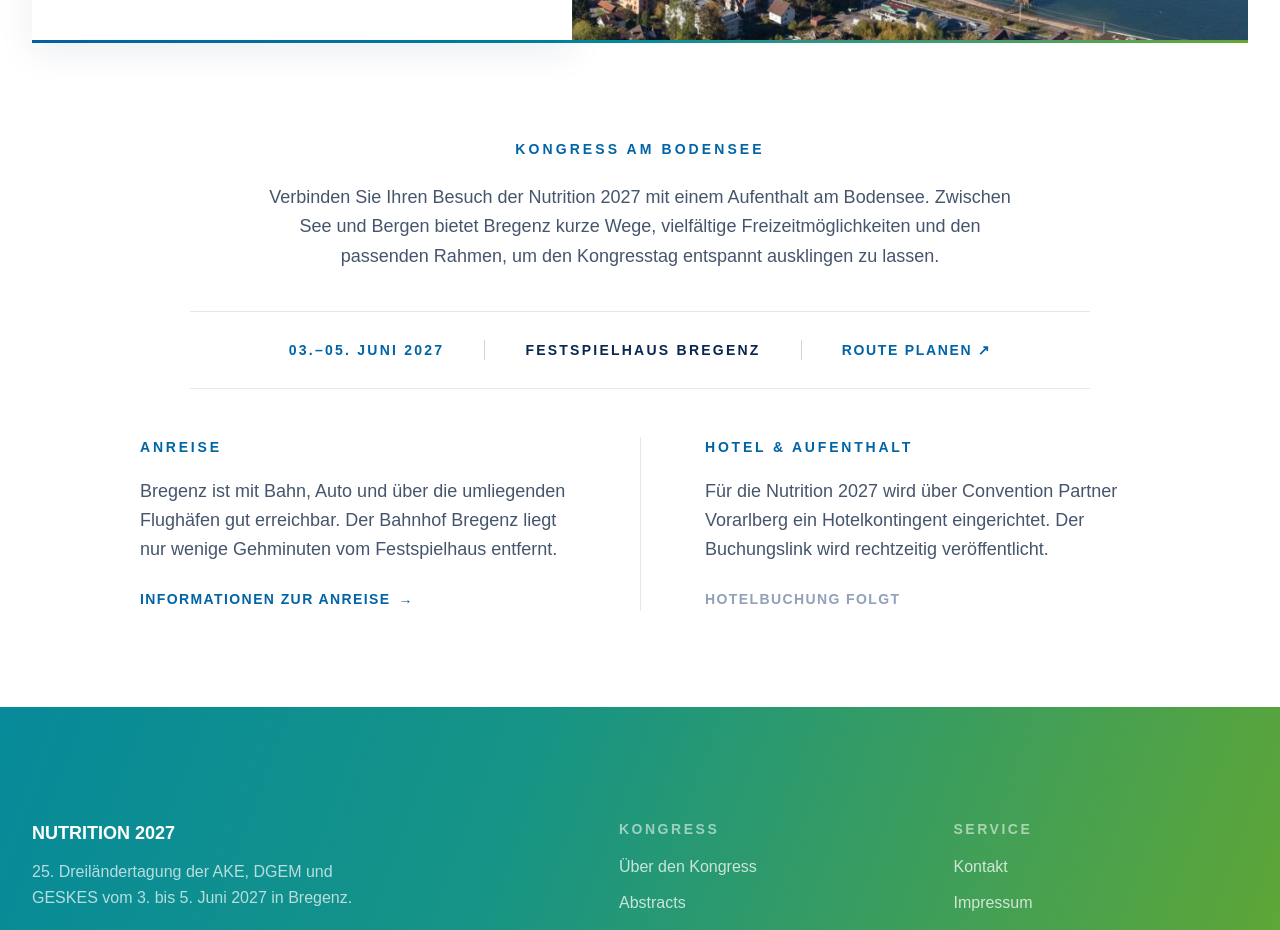
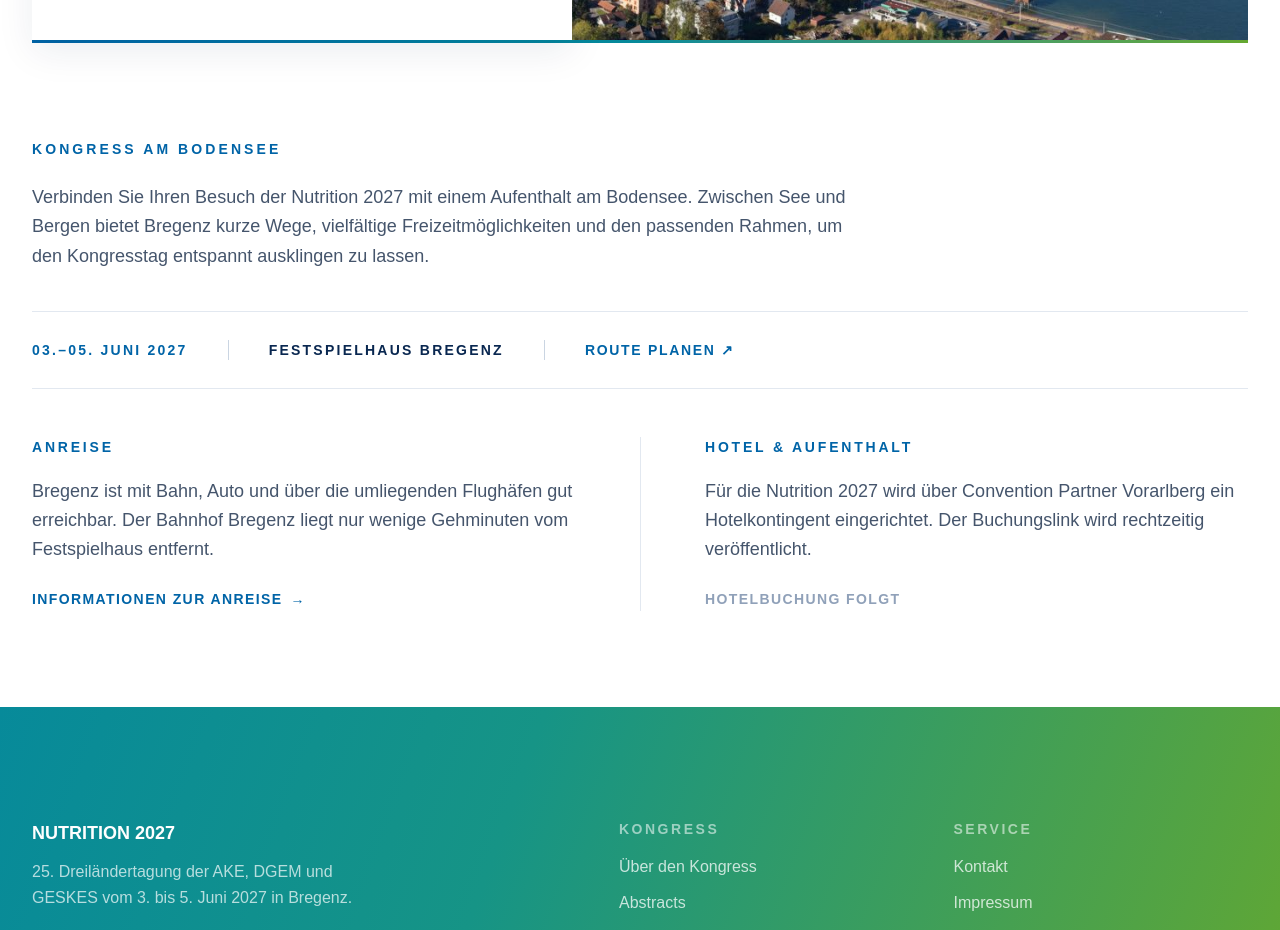
Before and after one commit to Gyoergy-tech/nutrition2027, a Next.js app: page /bregenz in a window 1280 px wide. Shown: the part 780-1710 px from the top of the page. Built offline with nearby package versions, Linux system fonts and the light colour scheme.

Commit message:
Refine layout alignment

```diff
--- a/components/BregenzInfo.tsx
+++ b/components/BregenzInfo.tsx
@@ -3,12 +3,12 @@
     <section className="bg-white">
       <div className="mx-auto max-w-[1536px] px-6 pb-20 pt-12 lg:px-8 lg:pb-24 lg:pt-14">
         {/* Intro */}
-        <div className="mx-auto max-w-[820px] text-center">
+        <div className="mx-auto max-w-[820px] text-center lg:mx-0 lg:max-w-[900px] lg:text-left">
           <p className="text-sm font-semibold uppercase tracking-[0.22em] text-[#0064a7]">
             Kongress am Bodensee
           </p>
 
-          <p className="mx-auto mt-6 max-w-[760px] text-lg leading-relaxed text-slate-600">
+          <p className="mx-auto mt-6 max-w-[760px] text-lg leading-relaxed text-slate-600 lg:mx-0 lg:max-w-[820px]">
             Verbinden Sie Ihren Besuch der Nutrition 2027 mit einem Aufenthalt
             am Bodensee. Zwischen See und Bergen bietet Bregenz kurze Wege,
             vielfältige Freizeitmöglichkeiten und den passenden Rahmen, um den
@@ -19,10 +19,11 @@
         {/* Datum / Veranstaltungsort / Route */}
         <div
           className="
-            mx-auto mt-10 flex max-w-[900px]
+            mt-10 flex
             flex-col items-center justify-center gap-5
             border-y border-slate-200 py-7 text-center
             md:flex-row md:gap-10
+            lg:justify-start lg:text-left
           "
         >
           <p className="text-sm font-semibold uppercase tracking-[0.16em] text-[#0064a7]">
@@ -59,14 +60,14 @@
         </div>
 
         {/* Anreise + Hotel */}
-        <div className="mx-auto mt-12 grid max-w-[1000px] gap-12 lg:grid-cols-2 lg:gap-0">
+        <div className="mt-12 grid gap-12 lg:grid-cols-2 lg:gap-0">
           {/* Anreise */}
           <div className="lg:pr-16">
             <p className="text-sm font-semibold uppercase tracking-[0.2em] text-[#0064a7]">
               Anreise
             </p>
 
-            <p className="mt-5 max-w-[480px] text-lg leading-relaxed text-slate-600">
+            <p className="mt-5 max-w-[560px] text-lg leading-relaxed text-slate-600">
               Bregenz ist mit Bahn, Auto und über die umliegenden Flughäfen gut
               erreichbar. Der Bahnhof Bregenz liegt nur wenige Gehminuten vom
               Festspielhaus entfernt.
@@ -99,10 +100,10 @@
               Hotel &amp; Aufenthalt
             </p>
 
-            <p className="mt-5 max-w-[480px] text-lg leading-relaxed text-slate-600">
+            <p className="mt-5 max-w-[560px] text-lg leading-relaxed text-slate-600">
               Für die Nutrition 2027 wird über Convention Partner Vorarlberg ein
-                Hotelkontingent eingerichtet. Der Buchungslink wird rechtzeitig
-                veröffentlicht.
+              Hotelkontingent eingerichtet. Der Buchungslink wird rechtzeitig
+              veröffentlicht.
             </p>
 
             <p className="mt-6 text-sm font-semibold uppercase tracking-[0.1em] text-slate-400">
--- a/components/Hero.tsx
+++ b/components/Hero.tsx
@@ -34,7 +34,7 @@
           {/* Inhalt */}
           <div className="relative z-10 h-full px-8">
             <div className="flex h-full items-center">
-              <div className="ml-12 w-[520px]">
+              <div className="w-[520px]">
                 <p className="mb-1 text-sm font-semibold uppercase tracking-[0.15em] text-[#092750]">
                   25. Dreiländertagung
                 </p>
@@ -216,7 +216,6 @@
               className="object-cover object-[50%_center]"
             />
 
-            {/* weicher Übergang zwischen Text und Bild */}
             {/* Breiter, weicher Übergang */}
             <div className="pointer-events-none absolute inset-y-0 left-0 w-20 bg-gradient-to-r from-white/80 to-transparent" />
 
--- a/components/OrganizerSection.tsx
+++ b/components/OrganizerSection.tsx
@@ -12,33 +12,31 @@
           <div className="mx-auto mt-5 h-[3px] w-10 bg-gradient-to-r from-[#0064a7] to-[#65a82f]" />
         </div>
 
-        <div className="mt-10 grid items-center gap-10 md:grid-cols-3 md:gap-0">
+        <div className="mt-10 grid items-center gap-6 md:grid-cols-3 md:gap-0">
           {/* AKE */}
-          <div className="flex min-h-[180px] items-center justify-center px-8 md:border-r md:border-gray-200 scale-75">
-            <div className="flex flex-col items-center">
-              <img
-                src={path("/images/logos/ake2.jpg")}
-                alt="AKE – Arbeitsgemeinschaft Klinische Ernährung"
-                className="h-[125px] w-auto object-contain"
-              />
-            </div>
+          <div className="flex h-[140px] items-center justify-center px-8 md:h-[180px] md:border-r md:border-gray-200">
+            <img
+              src={path("/images/logos/ake2.jpg")}
+              alt="AKE – Arbeitsgemeinschaft Klinische Ernährung"
+              className="max-h-[110px] w-full max-w-[300px] object-contain"
+            />
           </div>
 
           {/* DGEM */}
-          <div className="flex min-h-[180px] items-center justify-center px-8 md:border-r md:border-gray-200">
+          <div className="flex h-[140px] items-center justify-center px-8 md:h-[180px] md:border-r md:border-gray-200">
             <img
               src={path("/images/logos/dgem.png")}
               alt="DGEM – Deutsche Gesellschaft für Ernährungsmedizin"
-              className="h-auto max-h-[115px] w-full max-w-[340px] object-contain"
+              className="max-h-[110px] w-full max-w-[300px] object-contain"
             />
           </div>
 
           {/* GESKES */}
-          <div className="flex min-h-[180px] items-center justify-center px-8">
+          <div className="flex h-[140px] items-center justify-center px-8 md:h-[180px]">
             <img
               src={path("/images/logos/geskes.png")}
               alt="GESKES SSNC – Gesellschaft für Ernährungsmedizin und Metabolismus Schweiz"
-              className="h-auto max-h-[125px] w-full max-w-[400px] object-contain"
+              className="max-h-[110px] w-full max-w-[300px] object-contain"
             />
           </div>
         </div>
--- a/components/ScientificProgram.tsx
+++ b/components/ScientificProgram.tsx
@@ -4,7 +4,7 @@
 export default function ProgramTopics() {
   return (
     <section className="bg-[#f5f7f9]">
-      <div className="mx-auto max-w-[1536px] px-6 py-16 lg:px-8 lg:py-20">
+      <div className="mx-auto max-w-[1608px] px-6 py-16 lg:px-0 lg:py-20">
         {/* Themen-Mosaik */}
         <div className="grid gap-4 md:grid-cols-2 lg:grid-cols-12">
           {/* Mikrobiom */}
```
